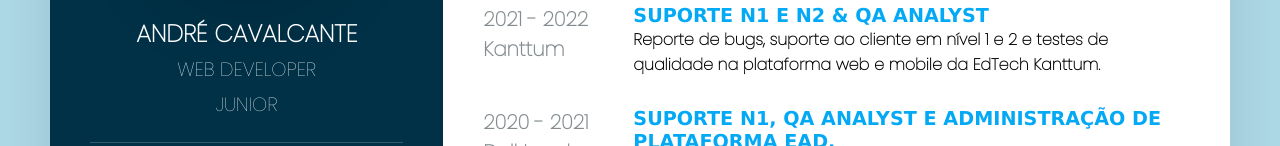
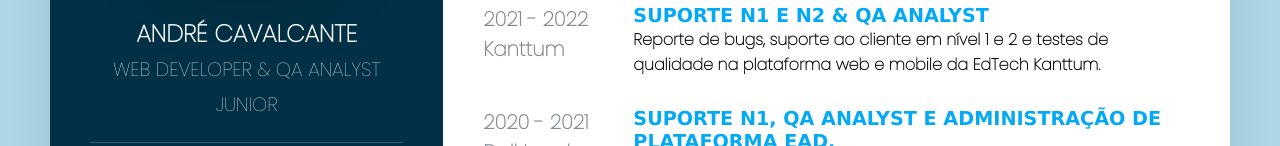
Before and after one commit to acmagal/Curriculo, a plain HTML site: page index.html in a window 1280 px wide. Shown: the part 343-489 px from the top of the page. Drawn offline with Linux system fonts and the light colour scheme.

Commit message:
Alterações na Base

```diff
--- a/index.html
+++ b/index.html
@@ -22,7 +22,7 @@
                     <div class="imgBx">
                         <img src="img.png">
                     </div>
-                    <h2>André Cavalcante<br><span>Web Developer<br></span><span>Junior</span></h2>
+                    <h2>André Cavalcante<br><span>Web Developer & QA Analyst<br></span><span>Junior</span></h2>
                 </div>
 
                 <div class="contactInfo">
```
